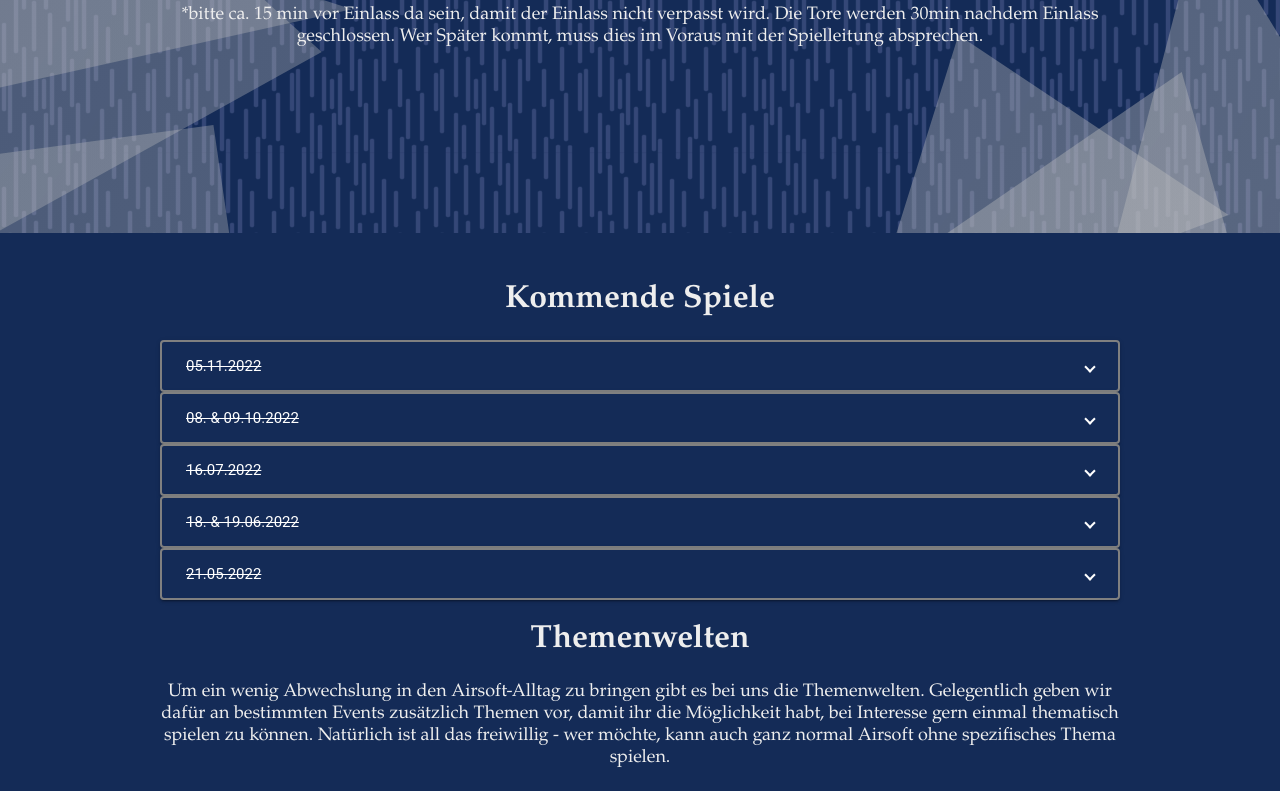
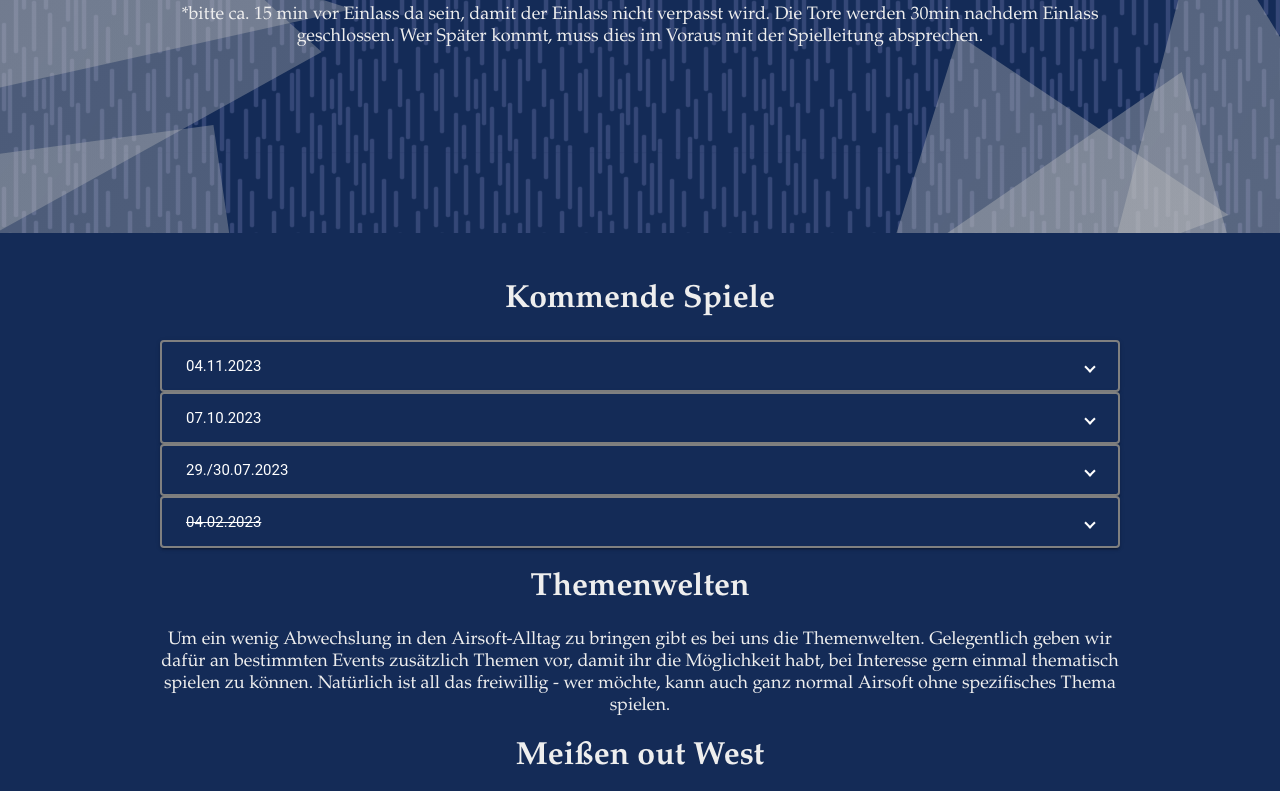
Before and after one commit to freizeit-team-dresden/airsoft, an Angular app: page /#/events in a window 1280 px wide. Shown: the part 667-1458 px from the top of the page. Built offline with nearby package versions, Linux system fonts and the light colour scheme.

Commit message:
Update events.component.html

```diff
--- a/src/app/events/events.component.html
+++ b/src/app/events/events.component.html
@@ -2,7 +2,7 @@
     <h1>Nächster Spieltag</h1>
     <p class="introText">Unser nächstes Event findet statt am:
     <br><br></p>
-    <h1>04.02.2023</h1>
+    <h1>29./30.07.2023</h1>
     <h2></h2>
     <p class="introText">Anmeldeschluss ist am Mittwoch vor dem Spieltag. Ab diesem Zeitpunkt, ist außer für den Fall von Krankheit, Unfall oder anderen besonderen Einzelfällen, keine kostenfreie Abmeldung mehr möglich.</p>
 
@@ -22,12 +22,11 @@
   <mat-expansion-panel class="expansionPanel">
     <mat-expansion-panel-header>
       <mat-panel-title class="expansionPanelHeader">
-        <s>05.11.2022</s>
+        04.11.2023
       </mat-panel-title>
     </mat-expansion-panel-header>
 
-    <p class="expansionPanelContent">Anmeldeschluss:  02.11.2022<br><br>
-      <b>Ausfall aufgrund von organisatorischen Schwierigkeiten!</b> Nächstes Spiel findet in der kommenden Saison statt.<br>
+    <p class="expansionPanelContent">Anmeldeschluss:  01.11.2023<br><br>
     Normaler Airsoft-Spieltag<br>
     Teilnahmegebühr: 15,-€
     </p>
@@ -37,11 +36,25 @@
   <mat-expansion-panel class="expansionPanel">
     <mat-expansion-panel-header>
       <mat-panel-title class="expansionPanelHeader">
-        <s>08. & 09.10.2022</s>
+        07.10.2023
       </mat-panel-title>
     </mat-expansion-panel-header>
 
-    <p class="expansionPanelContent">Anmeldeschluss:  05.10.2022<br><br>
+    <p class="expansionPanelContent">Anmeldeschluss:  04.10.2023<br><br>
+    Normaler Airsoft-Spieltag<br>
+    Teilnahmegebühr: 15,-€
+    </p>
+
+  </mat-expansion-panel>
+
+  <mat-expansion-panel class="expansionPanel">
+    <mat-expansion-panel-header>
+      <mat-panel-title class="expansionPanelHeader">
+        29./30.07.2023
+      </mat-panel-title>
+    </mat-expansion-panel-header>
+
+    <p class="expansionPanelContent">Anmeldeschluss:  26.07.2023<br><br>
     Doppelspieltag:<br>
     Die Missionen erstrecken sich über zwei Tage. Teilnahme ist auch an nur einem der beiden Tage möglich bzw. es werden immer beide Tage bezahlt, auch wenn die Teilnahme nur an einem Tag erfolgt.<br><br>
     Teilnahmegebühr: 25,-€
@@ -52,48 +65,17 @@
   <mat-expansion-panel class="expansionPanel">
     <mat-expansion-panel-header>
       <mat-panel-title class="expansionPanelHeader">
-        <s>16.07.2022</s>
+        <s>04.02.2023</s>
       </mat-panel-title>
     </mat-expansion-panel-header>
 
-    <p class="expansionPanelContent">Anmeldeschluss:  13.07.2022<br><br>
-    Thema: Let's start<br>
-    Ein Spieltag zum Training und zur Verbesserung der eigenen Fähigkeit. Es werden viele kleine und kurzen Missionen mit eine klaren Aufgabe gespielt, welche kurz im Anschluss bzw. in den Pausen nachbesprochen werden.<br><br>
+    <p class="expansionPanelContent">Anmeldeschluss:  01.02.2023<br><br>
+    Normaler Airsoft-Spieltag<br>
     Teilnahmegebühr: 15,-€
     </p>
 
   </mat-expansion-panel>
 
-  <mat-expansion-panel class="expansionPanel">
-    <mat-expansion-panel-header>
-      <mat-panel-title class="expansionPanelHeader">
-        <s>18. & 19.06.2022</s>
-      </mat-panel-title>
-    </mat-expansion-panel-header>
-
-    <p class="expansionPanelContent">Anmeldeschluss:  15.06.2022<br><br>
-    Doppelspieltag:<br>
-    Die Missionen erstrecken sich über zwei Tage. Teilnahme ist auch an nur einem der beiden Tage möglich bzw. es werden immer beide Tage bezahlt, auch wenn die Teilnahme nur an einem Tag erfolgt.<br><br>
-    Thema: Der Morcara-Clan<br>
-    Die Spiele bei diesem Event folgen einer Story-Line. Kein bestimmter Kleidungsstil o.ä. erforderlich.<br><br>
-    Teilnahmegebühr: 25,-€
-    </p>
-
-  </mat-expansion-panel>
-
-  <mat-expansion-panel class="expansionPanel">
-    <mat-expansion-panel-header>
-      <mat-panel-title class="expansionPanelHeader">
-        <s>21.05.2022</s>
-      </mat-panel-title>
-    </mat-expansion-panel-header>
-
-    <p class="expansionPanelContent">Anmeldeschluss:  18.05.2022<br><br>
-    Normaler Airsoft-Spieltag<br>
-    Teilnahmegebühr: 15,-€
-    </p>
-
-  </mat-expansion-panel>
 
   <h1>Themenwelten</h1>
   <p class="introText">Um ein wenig Abwechslung in den Airsoft-Alltag zu bringen gibt es bei uns die Themenwelten.
```
